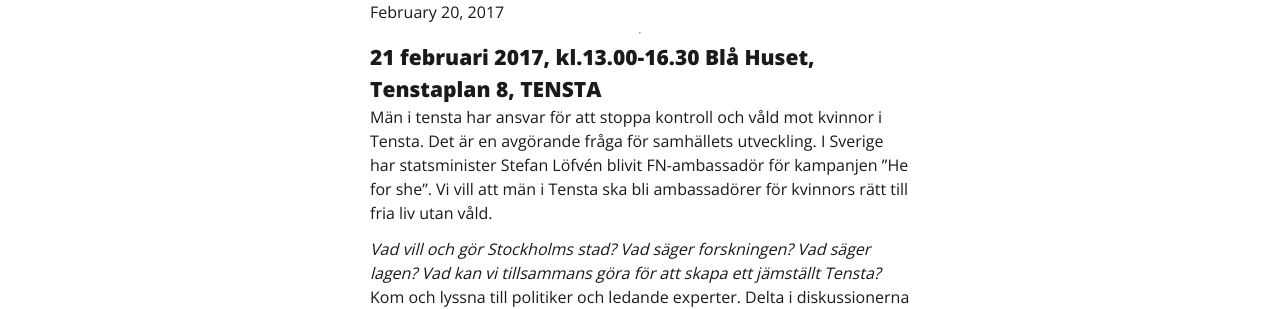
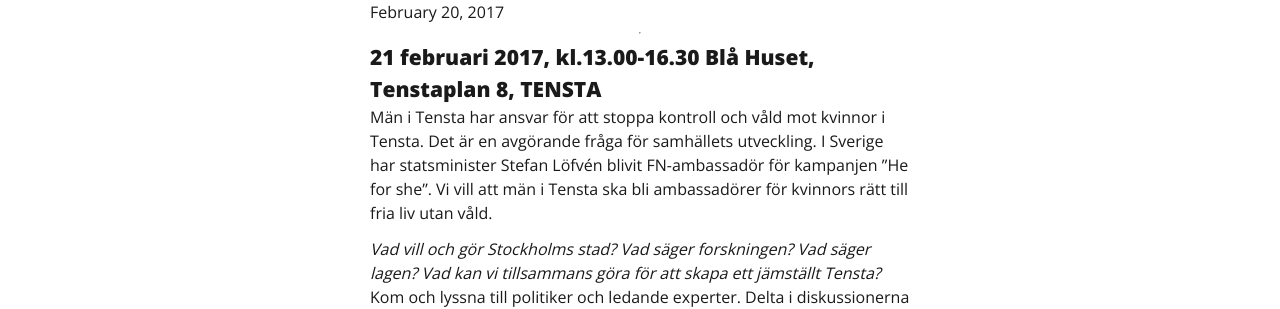
Before and after one commit to gardefjord/tenstakvinnojour, a Jekyll site: the page built from _posts/2017-02-20-konferens-man-maste-ta-ansvar-for-valdet-mot-kvinnor.markdown, in a window 1280 px wide and 1189 px high. Shown: the part 290-599 px from the top of the window. Built offline with Jekyll 4.4.1, drawn with Linux system fonts in a browser that asks for light colours; nearby versions of some CDN libraries.

```diff
--- a/_posts/2017-02-20-konferens-man-maste-ta-ansvar-for-valdet-mot-kvinnor.markdown
+++ b/_posts/2017-02-20-konferens-man-maste-ta-ansvar-for-valdet-mot-kvinnor.markdown
@@ -10,7 +10,7 @@ description: 21 februari 2017, kl.13.00-16.30 Blå Huset, Tenstaplan 8, TENSTA
 
 ## 21 februari 2017, kl.13.00-16.30 Blå Huset, Tenstaplan 8, TENSTA
 
-Män i tensta har ansvar för att stoppa kontroll och våld mot
+Män i Tensta har ansvar för att stoppa kontroll och våld mot
 kvinnor i Tensta. Det är en avgörande fråga för samhällets utveckling.
 I Sverige har statsminister Stefan Löfvén blivit FN-ambassadör för kampanjen ”He for she”. Vi vill att män i Tensta ska bli ambassadörer för kvinnors rätt till fria liv utan våld.
 
```
